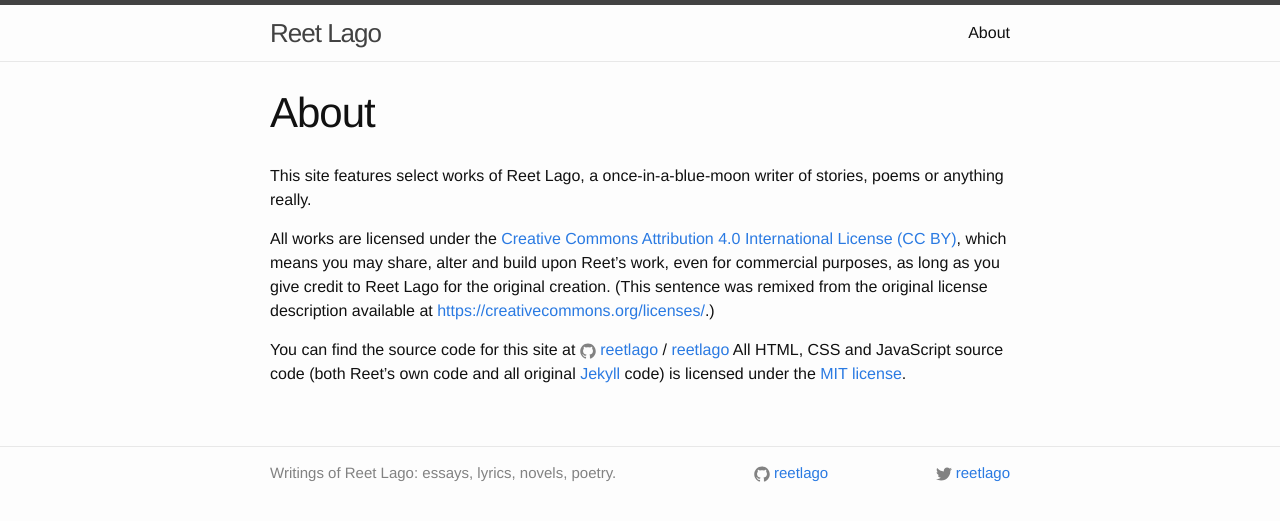
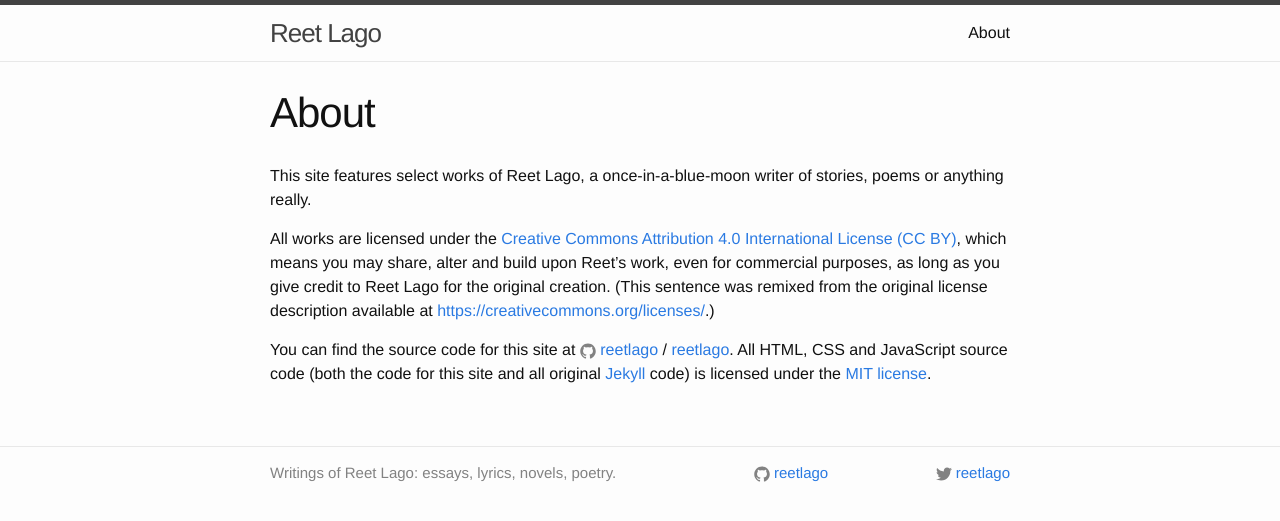
Before and after one commit to reetlago/reetlago.github.io, a Jekyll site: the page built from about.md, in a window 1280 px wide. Shown: the top 521 px of the page. Built offline with Jekyll 4.4.1, drawn with Linux system fonts in a browser that asks for light colours.

```diff
--- a/about.md
+++ b/about.md
@@ -10,5 +10,5 @@ All works are licensed under the <a href="https://creativecommons.org/licenses/b
 
 You can find the source code for this site at
 {% include icon-github.html username="reetlago" %} /
-[reetlago](https://github.com/reetlago/reetlago.github.io)
-All HTML, CSS and JavaScript source code (both Reet's own code and all original <a href="http://jekyllrb.com/" target="_blank">Jekyll</a> code) is licensed under the <a href="http://opensource.org/licenses/MIT" target="_blank">MIT license</a>.
+[reetlago](https://github.com/reetlago/reetlago.github.io).
+All HTML, CSS and JavaScript source code (both the code for this site and all original <a href="http://jekyllrb.com/" target="_blank">Jekyll</a> code) is licensed under the <a href="http://opensource.org/licenses/MIT" target="_blank">MIT license</a>.
```
